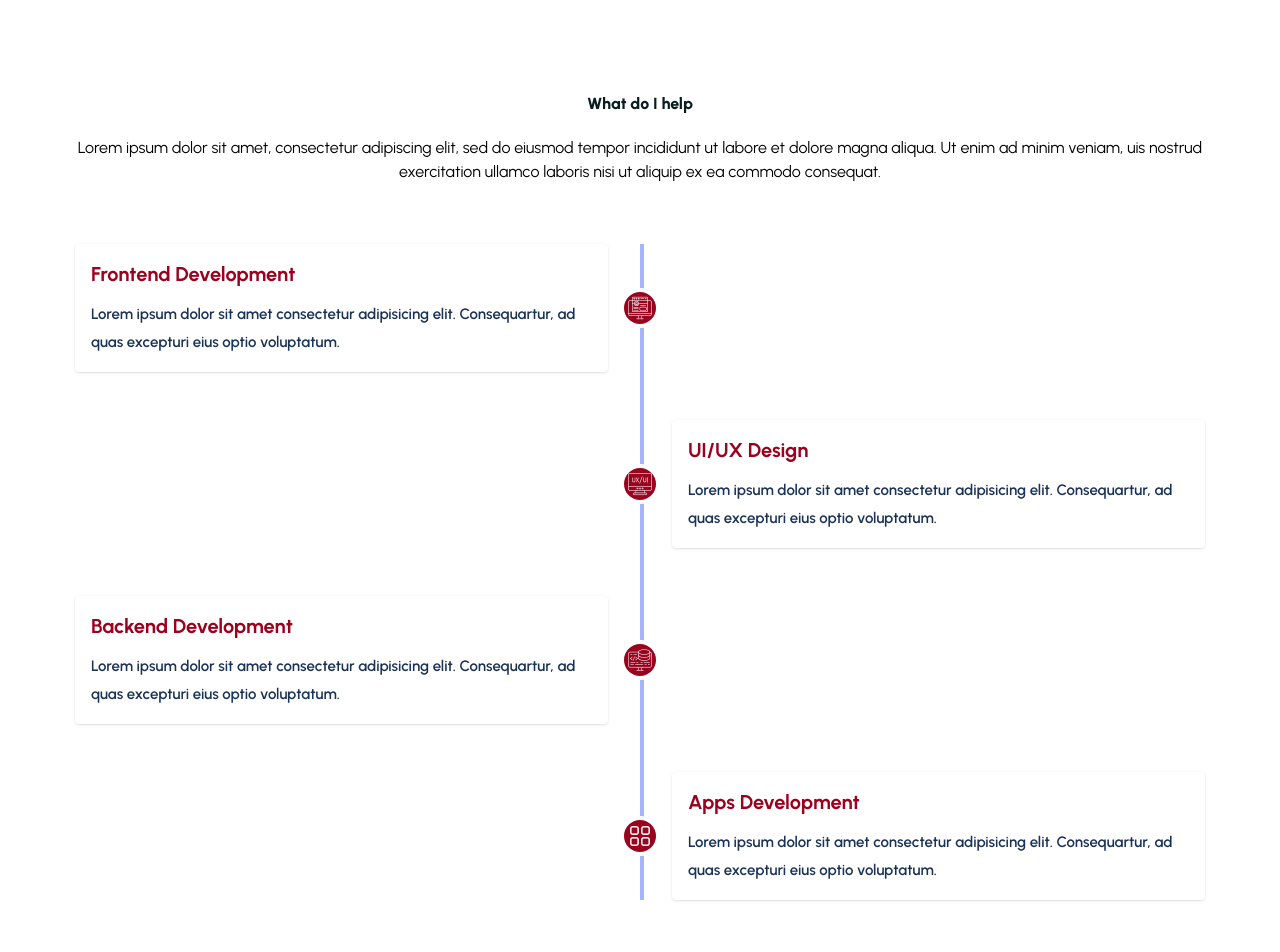
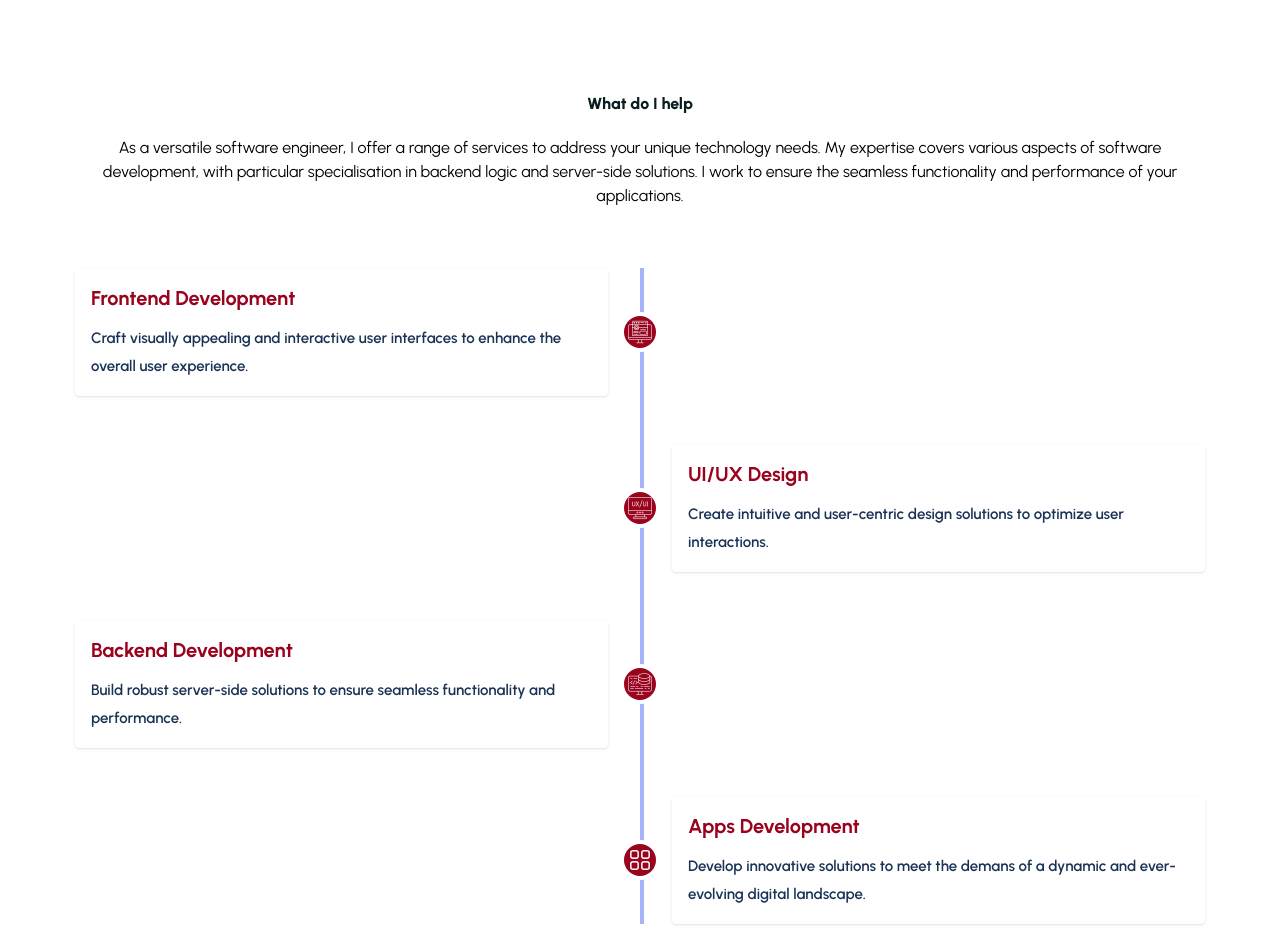
Before and after one commit to BabaMboga/My-PortFolio, a React (Create React App) app in the folder portfolio/: page / in a window 1280 px wide. Shown: the part 660-1612 px from the top of the page. Built offline with nearby package versions, Linux system fonts and the light colour scheme; the HTML template or start-up script is replaced by a standard one.

Commit message:
fixed services.js

```diff
--- a/portfolio/src/components/UI/Services.js
+++ b/portfolio/src/components/UI/Services.js
@@ -13,10 +13,10 @@ const Services = () => {
             What do I help
           </h2>
           <p>
-            Lorem ipsum dolor sit amet, consectetur adipiscing elit, sed do
-            eiusmod tempor incididunt ut labore et dolore magna aliqua. Ut enim
-            ad minim veniam, uis nostrud exercitation ullamco laboris nisi ut
-            aliquip ex ea commodo consequat.
+            As a versatile software engineer, I offer a range of services to address your unique technology needs.
+            My expertise covers various aspects of software development, with particular specialisation in backend logic and server-side solutions.
+            I work to ensure the seamless functionality and performance of your applications.
+
           </p>
         </div>
 
@@ -44,9 +44,7 @@ const Services = () => {
                           Frontend Development
                         </h3>
                         <p className="text-[15px] text-smallTextColor group-hover:text-white group-hover:font-[500] leading-7">
-                          Lorem ipsum dolor sit amet consectetur adipisicing
-                          elit. Consequartur, ad quas excepturi eius optio
-                          voluptatum.
+                          Craft visually appealing and interactive user interfaces to enhance the overall user experience.
                         </p>
                       </div>
                     </div>
@@ -82,9 +80,7 @@ const Services = () => {
                           UI/UX Design
                         </h3>
                         <p className="text-[15px] text-smallTextColor group-hover:text-white group-hover:font-[500] leading-7">
-                          Lorem ipsum dolor sit amet consectetur adipisicing
-                          elit. Consequartur, ad quas excepturi eius optio
-                          voluptatum.
+                          Create intuitive and user-centric design solutions to optimize user interactions.
                         </p>
                       </div>
                     </div>
@@ -120,9 +116,7 @@ const Services = () => {
                           Backend Development
                         </h3>
                         <p className="text-[15px] text-smallTextColor group-hover:text-white group-hover:font-[500] leading-7">
-                          Lorem ipsum dolor sit amet consectetur adipisicing
-                          elit. Consequartur, ad quas excepturi eius optio
-                          voluptatum.
+                          Build robust server-side solutions to ensure seamless functionality and performance.
                         </p>
                       </div>
                     </div>
@@ -158,9 +152,7 @@ const Services = () => {
                           Apps Development
                         </h3>
                         <p className="text-[15px] text-smallTextColor group-hover:text-white group-hover:font-[500] leading-7">
-                          Lorem ipsum dolor sit amet consectetur adipisicing
-                          elit. Consequartur, ad quas excepturi eius optio
-                          voluptatum.
+                          Develop innovative solutions to meet the demans of a dynamic and ever-evolving digital landscape.
                         </p>
                       </div>
                     </div>
```
Also changed, not shown: portfolio/src/assets/images/project-icons/Untitled design.png (deleted), portfolio/src/assets/images/project-icons/hero-removebg.png (deleted).
